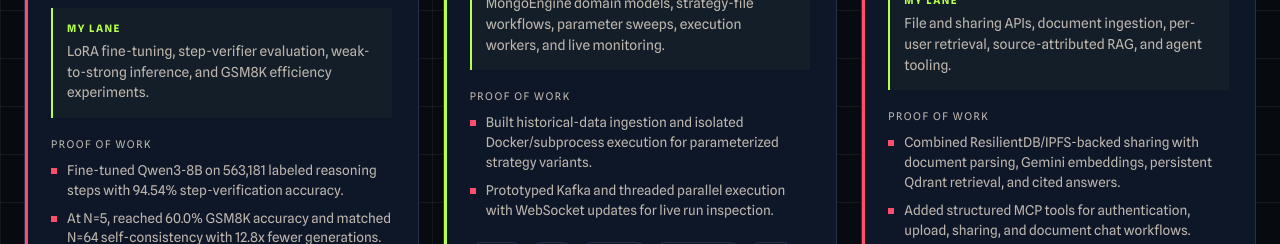
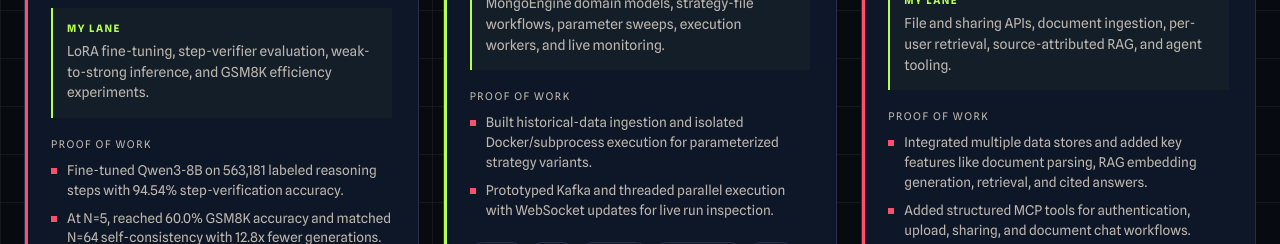
Before and after one commit to devangb3/dev-portfolio, a React (Create React App) app: page / in a window 1280 px wide. Shown: the part 4440-4684 px from the top of the page. Built offline with nearby package versions, Linux system fonts and the light colour scheme.

Commit message:
refactor: update project highlights and proof points for clarity and accuracy

```diff
--- a/src/constants.js
+++ b/src/constants.js
@@ -279,7 +279,7 @@ export const projects = [
     technologies: ["Python", "Flask", "IPFS", "ResilientDB", "Qdrant", "React", "Distributed Systems", "RAG"],
     highlights: [
       "Integrated IPFS-backed storage and sharing workflows for secure distributed file management.",
-      "Moved the source-attributed document assistant to persistent Qdrant with stable chunk IDs and per-user retrieval filters, plus rollback handling when ResilientDB metadata persistence fails.",
+      "Built a RAG-based chatbot assistant that answers user queries based on uploaded documents.",
       "Added MCP tooling around login, upload, share, and chat workflows so external agents can operate on ResShare through a structured tool surface."
     ],
     demoUrl: "https://res-share.resilientdb.com/",
@@ -605,7 +605,7 @@ export const featuredProjectDetails = {
     problem: "Document sharing and retrieval need access isolation, provenance, and durable storage across user workflows.",
     ownership: "File and sharing APIs, document ingestion, per-user retrieval, source-attributed RAG, and agent tooling.",
     proofPoints: [
-      "Combined ResilientDB/IPFS-backed sharing with document parsing, Gemini embeddings, persistent Qdrant retrieval, and cited answers.",
+      "Integrated multiple data stores and added key features like document parsing, RAG embedding generation, retrieval, and cited answers.",
       "Added structured MCP tools for authentication, upload, sharing, and document chat workflows."
     ],
     caseStudyUrl: "",
```
